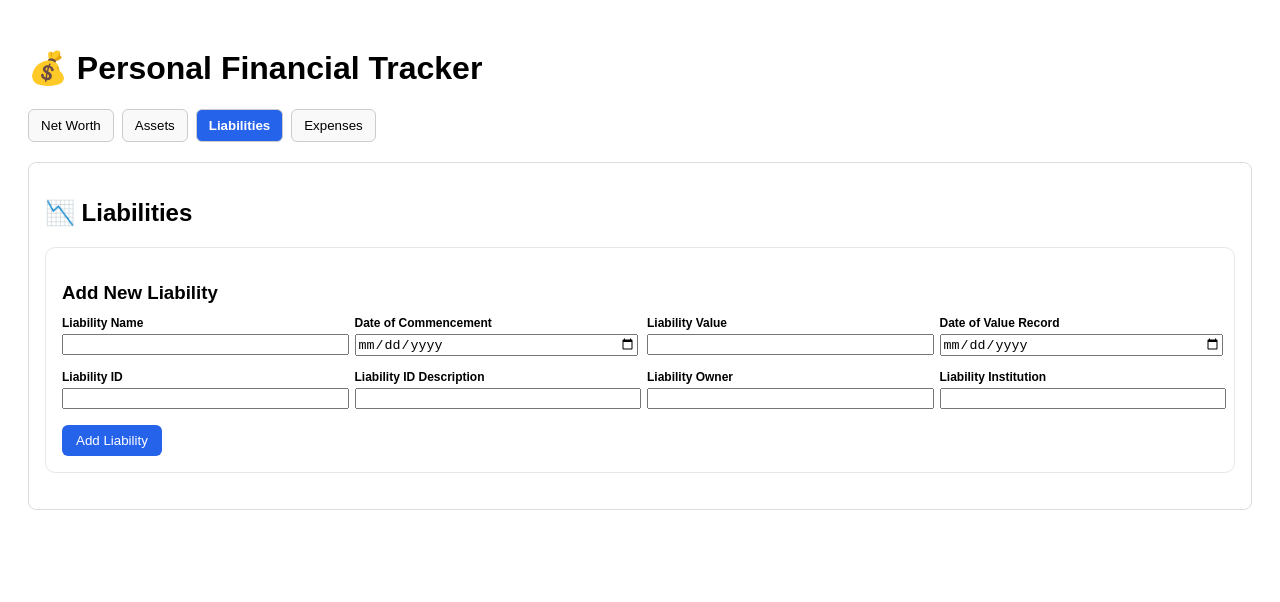
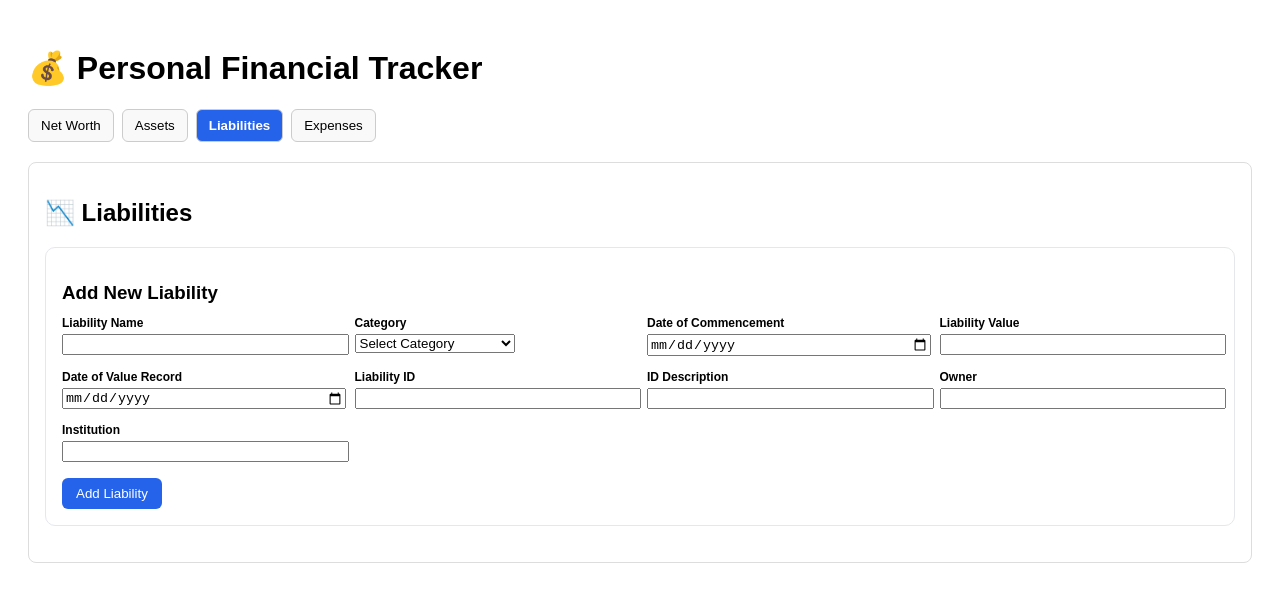
Before and after one commit to pinaki-GH/personal-finance-tracker-test, a Next.js app: page / in a window 1280 px wide. Both pictures are taken after a click on the button "Liabilities". Shown: the top 602 px of the page. Built offline with nearby package versions, Linux system fonts and the light colour scheme.

Commit message:
Update LiabilitySection.tsx

```diff
--- a/components/LiabilitySection.tsx
+++ b/components/LiabilitySection.tsx
@@ -3,8 +3,19 @@
 import { useEffect, useState } from "react";
 import { getData, saveData } from "../utils/storage";
 
+const LIABILITY_CATEGORIES = [
+  "Secured Loan",
+  "Unsecured Loan",
+  "Credit Card / Revolving",
+  "Informal / Personal",
+  "Tax / Statutory",
+  "Long-term Obligation",
+  "Other"
+];
+
 type Liability = {
   liabilityName: string;
+  category: string;
   commencementDate: Date | null;
   liabilityValue: string;
   valueRecordDate: Date | null;
@@ -21,6 +32,7 @@ type StoredLiability = Omit<Liability, "commencementDate" | "valueRecordDate"> &
 
 const emptyForm: Liability = {
   liabilityName: "",
+  category: "",
   commencementDate: null,
   liabilityValue: "",
   valueRecordDate: null,
@@ -36,7 +48,6 @@ export default function LiabilitySection() {
   const [editIndex, setEditIndex] = useState<number | null>(null);
   const [editForm, setEditForm] = useState<Liability>(emptyForm);
 
-  // Load liabilities
   useEffect(() => {
     const stored: StoredLiability[] = getData("liabilities");
     setLiabilities(
@@ -48,14 +59,12 @@ export default function LiabilitySection() {
     );
   }, []);
 
-  // Persist liabilities
   const persist = (updated: Liability[]) => {
     const dehydrated: StoredLiability[] = updated.map(l => ({
       ...l,
       commencementDate: l.commencementDate?.toISOString() ?? null,
       valueRecordDate: l.valueRecordDate?.toISOString() ?? null
     }));
-
     setLiabilities(updated);
     saveData("liabilities", dehydrated);
   };
@@ -63,14 +72,12 @@ export default function LiabilitySection() {
   const formatDate = (d: Date | null) =>
     d ? d.toISOString().split("T")[0] : "";
 
-  // Add liability
   const addLiability = () => {
-    if (!form.liabilityName || !form.liabilityValue) return;
+    if (!form.liabilityName || !form.liabilityValue || !form.category) return;
     persist([...liabilities, form]);
     setForm(emptyForm);
   };
 
-  // Edit handlers
   const startEdit = (i: number) => {
     setEditIndex(i);
     setEditForm(liabilities[i]);
@@ -81,12 +88,7 @@ export default function LiabilitySection() {
     const updated = [...liabilities];
     updated[editIndex] = editForm;
     persist(updated);
-    cancelEdit();
-  };
-
-  const cancelEdit = () => {
     setEditIndex(null);
-    setEditForm(emptyForm);
   };
 
   const deleteLiability = (i: number) =>
@@ -96,124 +98,76 @@ export default function LiabilitySection() {
     <section>
       <h2>📉 Liabilities</h2>
 
-      {/* Liability Creation Card */}
       <div className="card">
         <h3>Add New Liability</h3>
 
         <div className="form-grid">
           <div>
             <label>Liability Name</label>
-            <input
-              value={form.liabilityName}
-              onChange={e =>
-                setForm({ ...form, liabilityName: e.target.value })
-              }
-            />
+            <input value={form.liabilityName} onChange={e => setForm({ ...form, liabilityName: e.target.value })} />
+          </div>
+
+          <div>
+            <label>Category</label>
+            <select value={form.category} onChange={e => setForm({ ...form, category: e.target.value })}>
+              <option value="">Select Category</option>
+              {LIABILITY_CATEGORIES.map(c => (
+                <option key={c} value={c}>{c}</option>
+              ))}
+            </select>
           </div>
 
           <div>
             <label>Date of Commencement</label>
-            <input
-              type="date"
-              value={formatDate(form.commencementDate)}
-              onChange={e =>
-                setForm({
-                  ...form,
-                  commencementDate: e.target.value
-                    ? new Date(e.target.value)
-                    : null
-                })
-              }
-            />
+            <input type="date" value={formatDate(form.commencementDate)} onChange={e => setForm({ ...form, commencementDate: e.target.value ? new Date(e.target.value) : null })} />
           </div>
 
           <div>
             <label>Liability Value</label>
-            <input
-              value={form.liabilityValue}
-              onChange={e =>
-                setForm({ ...form, liabilityValue: e.target.value })
-              }
-            />
+            <input value={form.liabilityValue} onChange={e => setForm({ ...form, liabilityValue: e.target.value })} />
           </div>
 
           <div>
             <label>Date of Value Record</label>
-            <input
-              type="date"
-              value={formatDate(form.valueRecordDate)}
-              onChange={e =>
-                setForm({
-                  ...form,
-                  valueRecordDate: e.target.value
-                    ? new Date(e.target.value)
-                    : null
-                })
-              }
-            />
+            <input type="date" value={formatDate(form.valueRecordDate)} onChange={e => setForm({ ...form, valueRecordDate: e.target.value ? new Date(e.target.value) : null })} />
           </div>
 
           <div>
             <label>Liability ID</label>
-            <input
-              value={form.liabilityId}
-              onChange={e =>
-                setForm({ ...form, liabilityId: e.target.value })
-              }
-            />
+            <input value={form.liabilityId} onChange={e => setForm({ ...form, liabilityId: e.target.value })} />
           </div>
 
           <div>
-            <label>Liability ID Description</label>
-            <input
-              value={form.liabilityIdDescription}
-              onChange={e =>
-                setForm({
-                  ...form,
-                  liabilityIdDescription: e.target.value
-                })
-              }
-            />
+            <label>ID Description</label>
+            <input value={form.liabilityIdDescription} onChange={e => setForm({ ...form, liabilityIdDescription: e.target.value })} />
           </div>
 
           <div>
-            <label>Liability Owner</label>
-            <input
-              value={form.owner}
-              onChange={e => setForm({ ...form, owner: e.target.value })}
-            />
+            <label>Owner</label>
+            <input value={form.owner} onChange={e => setForm({ ...form, owner: e.target.value })} />
           </div>
 
           <div>
-            <label>Liability Institution</label>
-            <input
-              value={form.institution}
-              onChange={e =>
-                setForm({ ...form, institution: e.target.value })
-              }
-            />
+            <label>Institution</label>
+            <input value={form.institution} onChange={e => setForm({ ...form, institution: e.target.value })} />
           </div>
         </div>
 
         <div className="card-actions">
-          <button className="primary" onClick={addLiability}>
-            Add Liability
-          </button>
+          <button className="primary" onClick={addLiability}>Add Liability</button>
         </div>
       </div>
 
-      {/* Liability Table */}
       {liabilities.length > 0 && (
         <div className="table-scroll-wrapper">
           <table className="data-table wide-table">
             <thead>
               <tr>
                 <th>Liability Name</th>
+                <th>Category</th>
                 <th>Commencement Date</th>
                 <th>Liability Value</th>
                 <th>Value Record Date</th>
-                <th>Liability ID</th>
-                <th>ID Description</th>
                 <th>Owner</th>
                 <th>Institution</th>
                 <th>Actions</th>
@@ -226,26 +180,30 @@ export default function LiabilitySection() {
                   {editIndex === i ? (
                     <>
                       <td><input value={editForm.liabilityName} onChange={e => setEditForm({ ...editForm, liabilityName: e.target.value })} /></td>
+                      <td>
+                        <select value={editForm.category} onChange={e => setEditForm({ ...editForm, category: e.target.value })}>
+                          {LIABILITY_CATEGORIES.map(c => (
+                            <option key={c} value={c}>{c}</option>
+                          ))}
+                        </select>
+                      </td>
                       <td><input type="date" value={formatDate(editForm.commencementDate)} onChange={e => setEditForm({ ...editForm, commencementDate: e.target.value ? new Date(e.target.value) : null })} /></td>
                       <td><input value={editForm.liabilityValue} onChange={e => setEditForm({ ...editForm, liabilityValue: e.target.value })} /></td>
                       <td><input type="date" value={formatDate(editForm.valueRecordDate)} onChange={e => setEditForm({ ...editForm, valueRecordDate: e.target.value ? new Date(e.target.value) : null })} /></td>
-                      <td><input value={editForm.liabilityId} onChange={e => setEditForm({ ...editForm, liabilityId: e.target.value })} /></td>
-                      <td><input value={editForm.liabilityIdDescription} onChange={e => setEditForm({ ...editForm, liabilityIdDescription: e.target.value })} /></td>
                       <td><input value={editForm.owner} onChange={e => setEditForm({ ...editForm, owner: e.target.value })} /></td>
                       <td><input value={editForm.institution} onChange={e => setEditForm({ ...editForm, institution: e.target.value })} /></td>
                       <td className="actions">
                         <button onClick={saveEdit}>Save</button>
-                        <button onClick={cancelEdit}>Cancel</button>
+                        <button onClick={() => setEditIndex(null)}>Cancel</button>
                       </td>
                     </>
                   ) : (
                     <>
                       <td>{l.liabilityName}</td>
+                      <td>{l.category}</td>
                       <td>{formatDate(l.commencementDate)}</td>
                       <td>₹{Number(l.liabilityValue).toLocaleString()}</td>
                       <td>{formatDate(l.valueRecordDate)}</td>
-                      <td>{l.liabilityId}</td>
-                      <td>{l.liabilityIdDescription}</td>
                       <td>{l.owner}</td>
                       <td>{l.institution}</td>
                       <td className="actions">
```
